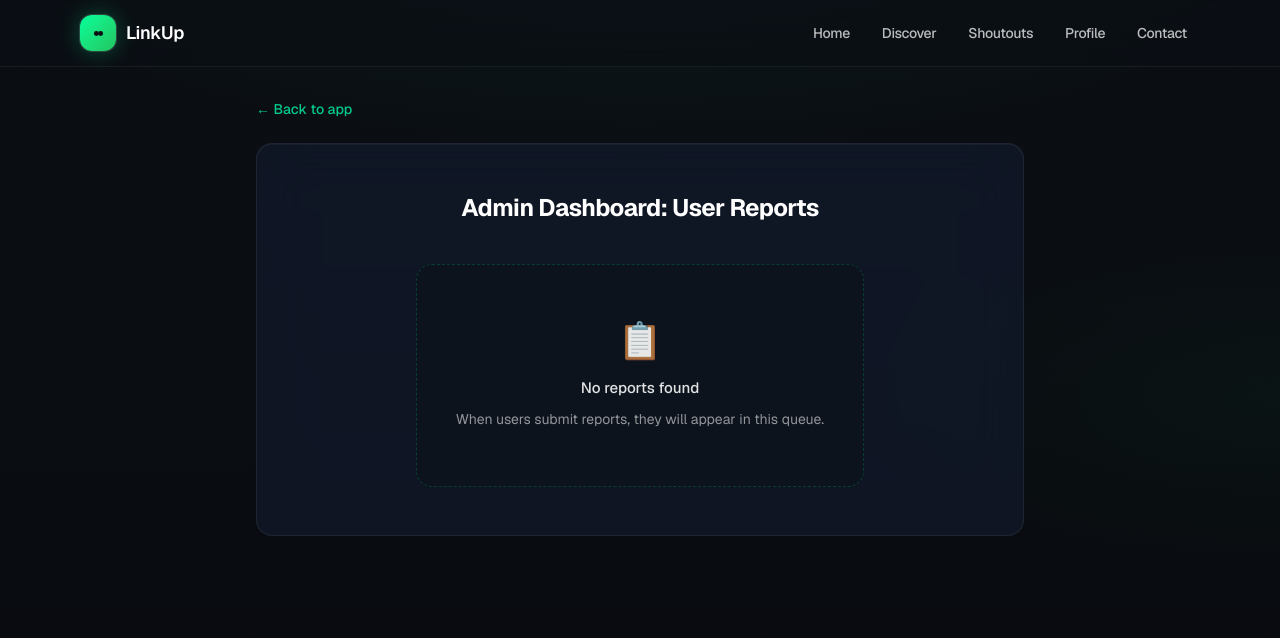
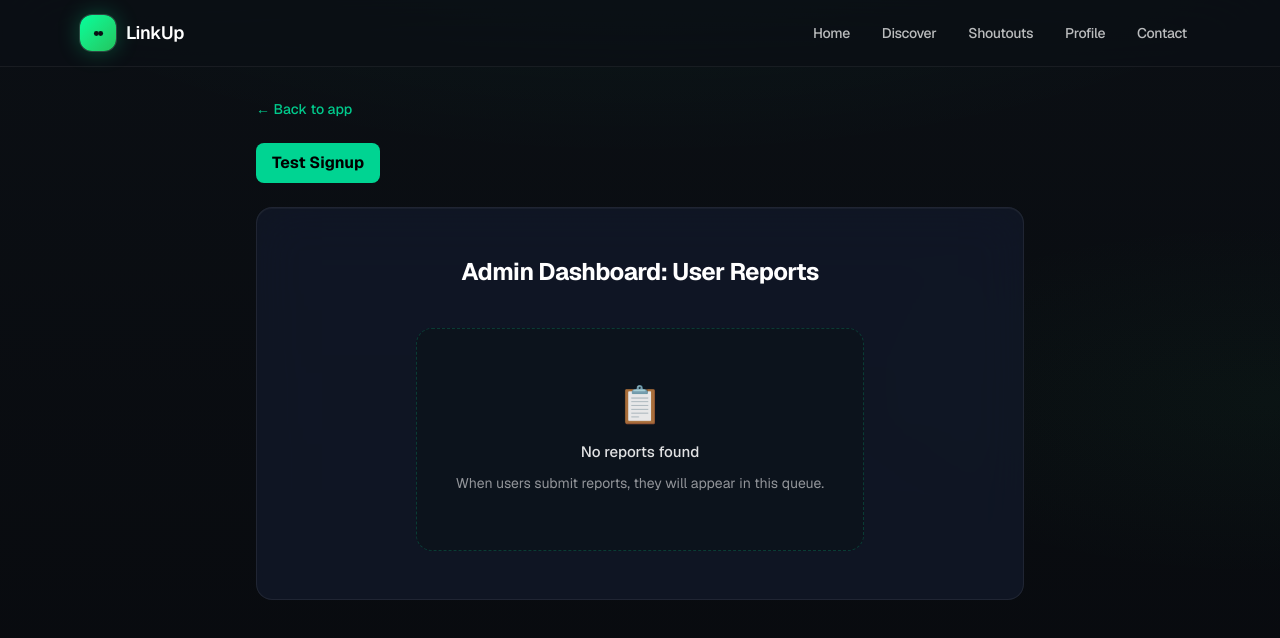
Before and after one commit to watch9collector-sys/LinkUp, a Next.js app: page /admin in a window 1280 px wide. Shown: the top 638 px of the page. Built offline with nearby package versions, Linux system fonts and the light colour scheme; no server answers.

Commit message:
Working LinkUp MVP build

```diff
--- a/app/admin/page.tsx
+++ b/app/admin/page.tsx
@@ -1,10 +1,19 @@
-import type { Metadata } from "next";
+'use client'
 import { GlassCard } from "../components/GlassCard";
 import { TextLink } from "../components/TextLink";
+import { supabase } from "../../src/lib/supabase"
 
-export const metadata: Metadata = {
-  title: "Admin",
-};
+
+
+const testSignup = async () => {
+  const { data, error } = await supabase.auth.signUp({
+    email: 'test@test.com',
+    password: 'password123'
+  })
+
+  console.log('DATA:', data)
+  console.log('ERROR:', error)
+}
 
 export default function AdminPage() {
   return (
@@ -12,6 +21,16 @@ export default function AdminPage() {
       <div className="flex flex-col gap-3 sm:flex-row sm:items-center sm:justify-between">
         <TextLink href="/">← Back to app</TextLink>
       </div>
+
+      <button
+  type="button"
+  onClick={testSignup}
+  className="rounded-lg bg-emerald-400 px-4 py-2 font-bold text-black"
+>
+  Test Signup
+</button>
+
+
 
       <GlassCard className="py-10 sm:py-12">
         <h1 className="text-center text-xl font-bold tracking-tight text-white sm:text-2xl">
--- a/app/page.tsx
+++ b/app/page.tsx
@@ -1,6 +1,8 @@
 import Link from "next/link";
 import { GlassCard } from "./components/GlassCard";
 import { buttonClasses } from "./components/ui/Button";
+import { supabase } from '../src/lib/supabase'
+
 
 export default function HomePage() {
   return (
--- a/package.json
+++ b/package.json
@@ -9,6 +9,7 @@
     "lint": "eslint"
   },
   "dependencies": {
+    "@supabase/supabase-js": "^2.105.3",
     "next": "16.2.4",
     "react": "19.2.4",
     "react-dom": "19.2.4"
--- /dev/null
+++ b/src/lib/supabase.js
@@ -0,0 +1,8 @@
+import { createClient } from '@supabase/supabase-js'
+
+const supabaseUrl = process.env.NEXT_PUBLIC_SUPABASE_URL
+const supabaseAnonKey = process.env.NEXT_PUBLIC_SUPABASE_ANON_KEY
+
+console.log('SUPABASE URL:', supabaseUrl)
+
+export const supabase = createClient(supabaseUrl, supabaseAnonKey)
```
Also changed, not shown: 1 other file (tests, documents, lock files or other folders).
